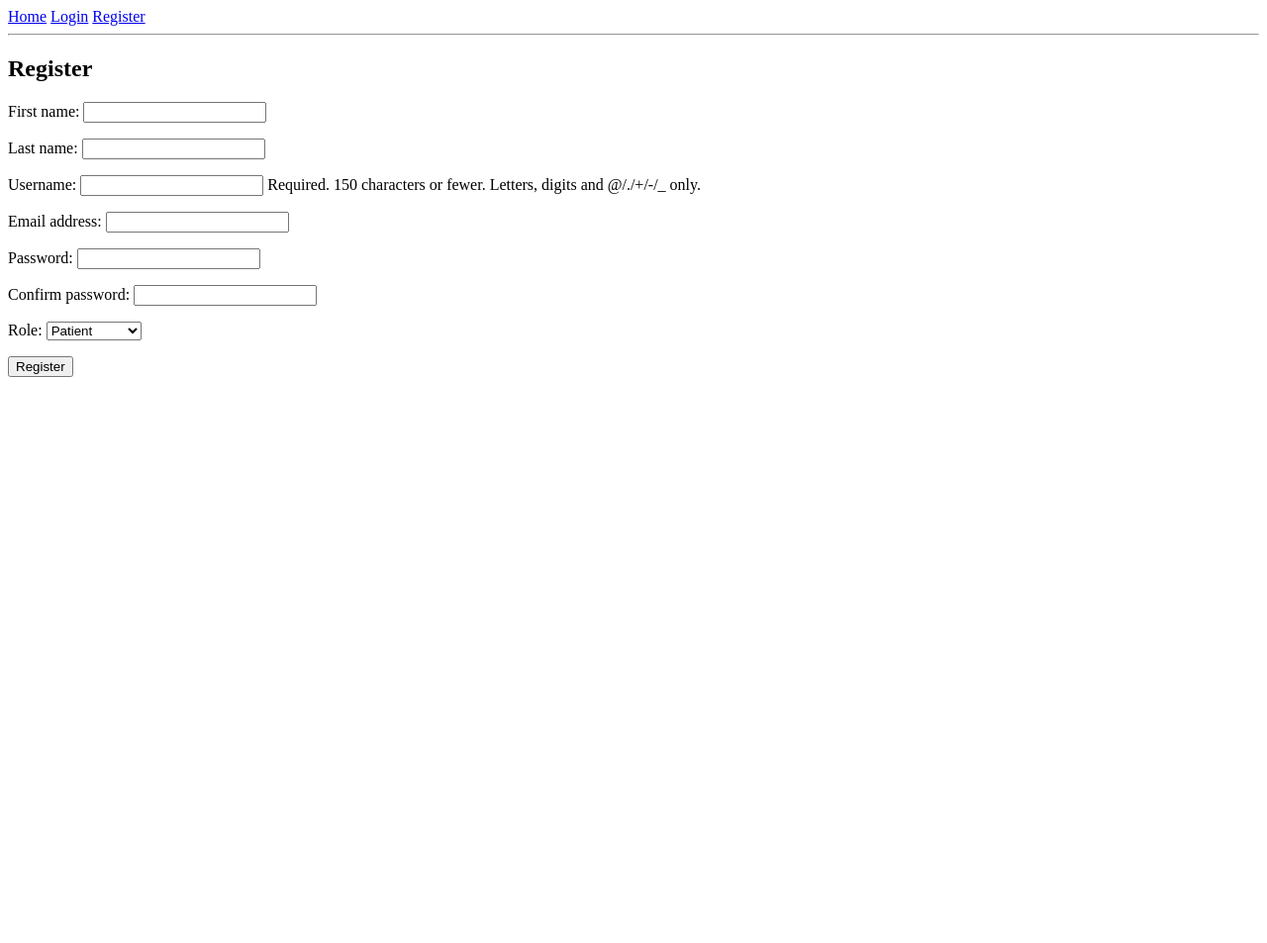
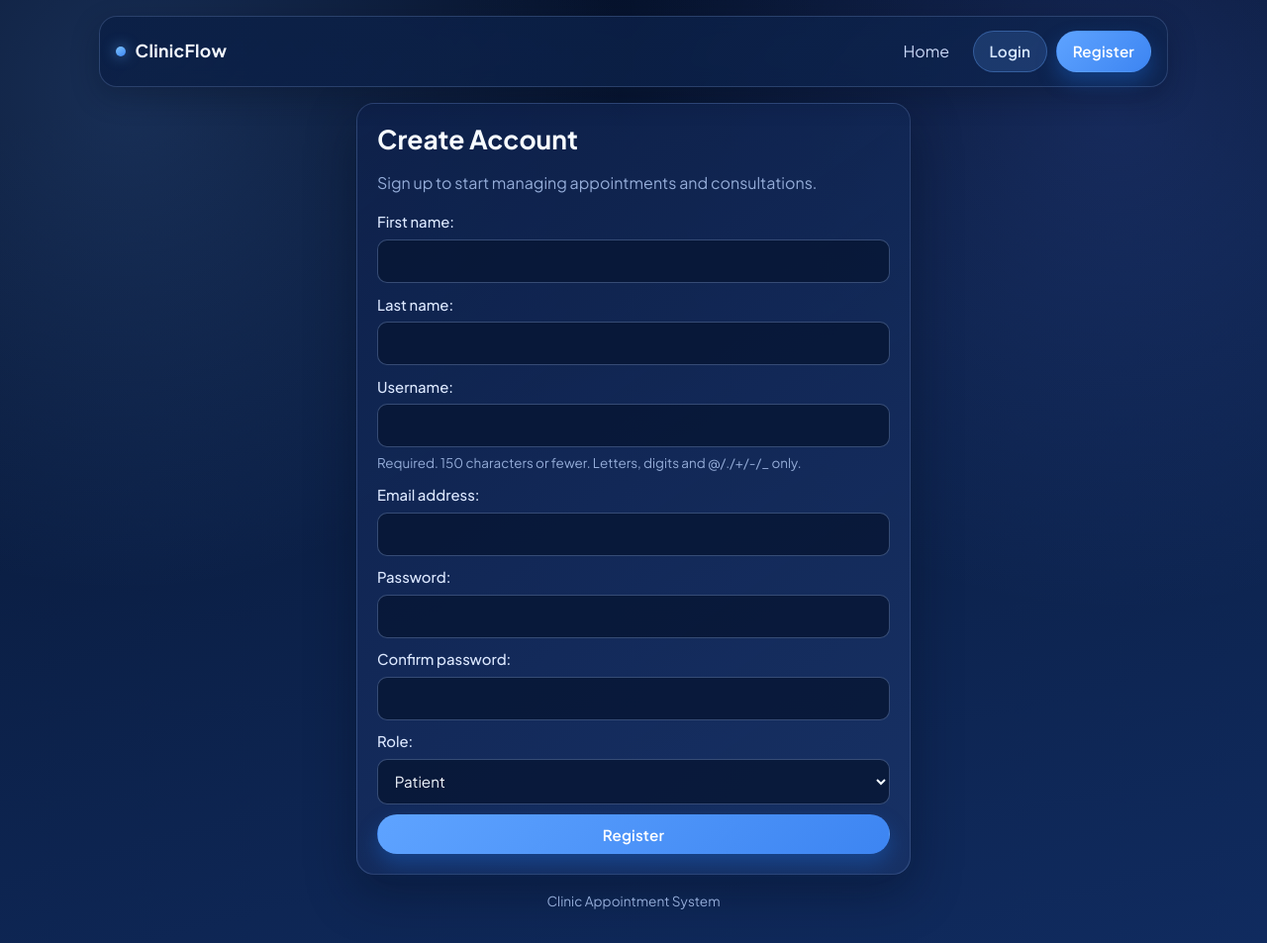
Before and after one commit to K-Sultan/Pharma, a Django app: page /accounts/register/ in a window 1280 px wide. Shown: the whole page at 99% size. Before the commit the page ends 381 px from the top, so only its background shows below. Run offline with Django 5.2, Linux system fonts and the light colour scheme.

Commit message:
Enhance UI and functionality across templates; add CSS styles for improved layout and design

```diff
--- /dev/null
+++ b/static/css/main.css
@@ -0,0 +1,336 @@
+@import url('https://fonts.googleapis.com/css2?family=Plus+Jakarta+Sans:wght@400;500;600;700&display=swap');
+
+:root {
+    --bg-0: #06122b;
+    --bg-1: #0b1f45;
+    --bg-2: #102b5f;
+    --surface-0: rgba(14, 33, 75, 0.86);
+    --surface-1: rgba(24, 50, 102, 0.92);
+    --surface-2: rgba(35, 68, 131, 0.9);
+    --text-0: #f4f8ff;
+    --text-1: #cad8f7;
+    --text-2: #94acd8;
+    --line: rgba(138, 168, 224, 0.24);
+    --accent: #5ea3ff;
+    --accent-strong: #3d85f2;
+    --accent-soft: rgba(94, 163, 255, 0.18);
+    --success: #3cc9a7;
+    --warning: #f9bd52;
+    --danger: #f05f79;
+    --shadow-lg: 0 18px 50px rgba(4, 12, 29, 0.4);
+    --shadow-md: 0 10px 28px rgba(5, 14, 34, 0.32);
+    --radius-lg: 18px;
+    --radius-md: 12px;
+    --radius-sm: 10px;
+}
+
+* {
+    box-sizing: border-box;
+}
+
+html,
+body {
+    margin: 0;
+    min-height: 100%;
+}
+
+body {
+    font-family: 'Plus Jakarta Sans', sans-serif;
+    color: var(--text-0);
+    background:
+        radial-gradient(circle at 10% 10%, rgba(95, 160, 255, 0.2), transparent 35%),
+        radial-gradient(circle at 88% 12%, rgba(90, 124, 255, 0.16), transparent 36%),
+        linear-gradient(165deg, var(--bg-0) 10%, var(--bg-1) 45%, var(--bg-2) 100%);
+    line-height: 1.55;
+}
+
+.page-shell {
+    width: min(1080px, calc(100% - 2rem));
+    margin: 1rem auto 2rem;
+}
+
+.top-nav {
+    display: flex;
+    justify-content: space-between;
+    align-items: center;
+    gap: 1rem;
+    flex-wrap: wrap;
+    padding: 0.85rem 1rem;
+    border: 1px solid var(--line);
+    border-radius: var(--radius-lg);
+    background: linear-gradient(130deg, rgba(11, 31, 69, 0.88), rgba(13, 36, 79, 0.72));
+    backdrop-filter: blur(10px);
+    box-shadow: var(--shadow-md);
+}
+
+.brand-wrap {
+    display: inline-flex;
+    align-items: center;
+    gap: 0.6rem;
+}
+
+.brand-dot {
+    width: 10px;
+    height: 10px;
+    border-radius: 50%;
+    background: linear-gradient(145deg, #7dc4ff, #3d85f2);
+    box-shadow: 0 0 14px rgba(93, 164, 255, 0.7);
+}
+
+.brand-link {
+    font-weight: 700;
+    font-size: 1.1rem;
+    text-decoration: none;
+    color: var(--text-0);
+    letter-spacing: 0.3px;
+}
+
+.nav-links {
+    display: flex;
+    align-items: center;
+    gap: 0.55rem;
+    flex-wrap: wrap;
+}
+
+.nav-link {
+    color: var(--text-1);
+    text-decoration: none;
+    border-radius: var(--radius-sm);
+    padding: 0.5rem 0.85rem;
+    border: 1px solid transparent;
+    transition: all 0.2s ease;
+}
+
+.nav-link:hover {
+    color: var(--text-0);
+    background: rgba(255, 255, 255, 0.04);
+    border-color: var(--line);
+}
+
+.content-wrap {
+    margin-top: 1rem;
+}
+
+.messages {
+    display: grid;
+    gap: 0.6rem;
+    margin-bottom: 1rem;
+}
+
+.alert {
+    margin: 0;
+    padding: 0.8rem 1rem;
+    border-radius: var(--radius-md);
+    border: 1px solid transparent;
+    font-weight: 500;
+}
+
+.alert-success {
+    background: rgba(60, 201, 167, 0.14);
+    border-color: rgba(60, 201, 167, 0.45);
+}
+
+.alert-warning {
+    background: rgba(249, 189, 82, 0.15);
+    border-color: rgba(249, 189, 82, 0.42);
+}
+
+.alert-error {
+    background: rgba(240, 95, 121, 0.15);
+    border-color: rgba(240, 95, 121, 0.44);
+}
+
+.alert-info {
+    background: rgba(94, 163, 255, 0.16);
+    border-color: rgba(94, 163, 255, 0.5);
+}
+
+.hero-card,
+.form-card,
+.panel-card {
+    border-radius: var(--radius-lg);
+    border: 1px solid var(--line);
+    background: linear-gradient(145deg, var(--surface-0), var(--surface-1));
+    box-shadow: var(--shadow-lg);
+    padding: 1.25rem;
+}
+
+.kicker {
+    margin: 0 0 0.2rem;
+    font-size: 0.78rem;
+    text-transform: uppercase;
+    letter-spacing: 0.15em;
+    color: #8db9ff;
+}
+
+h1,
+h2,
+h3 {
+    margin-top: 0;
+    color: #f7fbff;
+    line-height: 1.2;
+}
+
+h1 {
+    font-size: clamp(1.55rem, 4vw, 2.1rem);
+    margin-bottom: 0.75rem;
+}
+
+h2 {
+    font-size: clamp(1.25rem, 3vw, 1.65rem);
+    margin-bottom: 0.6rem;
+}
+
+p {
+    color: var(--text-1);
+}
+
+.muted {
+    color: var(--text-2);
+}
+
+.narrow {
+    max-width: 560px;
+    margin-inline: auto;
+}
+
+.action-row {
+    margin-top: 1rem;
+    display: flex;
+    gap: 0.65rem;
+    flex-wrap: wrap;
+}
+
+.btn {
+    display: inline-flex;
+    align-items: center;
+    justify-content: center;
+    gap: 0.35rem;
+    min-height: 40px;
+    border-radius: 999px;
+    border: 1px solid transparent;
+    padding: 0.54rem 1rem;
+    font-weight: 600;
+    font-size: 0.95rem;
+    letter-spacing: 0.01em;
+    text-decoration: none;
+    cursor: pointer;
+    transition: transform 0.18s ease, box-shadow 0.18s ease, background-color 0.18s ease, border-color 0.18s ease;
+}
+
+.btn:hover {
+    transform: translateY(-1px);
+}
+
+.btn:active {
+    transform: translateY(0);
+}
+
+.btn-primary {
+    color: #ffffff;
+    background: linear-gradient(135deg, var(--accent), var(--accent-strong));
+    box-shadow: 0 10px 20px rgba(27, 99, 199, 0.42);
+}
+
+.btn-primary:hover {
+    box-shadow: 0 13px 23px rgba(27, 99, 199, 0.56);
+}
+
+.btn-soft {
+    color: #d7e8ff;
+    background: var(--accent-soft);
+    border-color: rgba(104, 168, 255, 0.34);
+}
+
+.btn-soft:hover {
+    background: rgba(94, 163, 255, 0.25);
+}
+
+button.btn {
+    font-family: inherit;
+}
+
+.stack-form {
+    display: grid;
+    gap: 0.65rem;
+}
+
+label {
+    font-size: 0.93rem;
+    color: #dce8ff;
+    font-weight: 500;
+}
+
+input,
+select,
+textarea {
+    width: 100%;
+    border: 1px solid rgba(142, 172, 230, 0.35);
+    background: rgba(8, 23, 53, 0.85);
+    color: #f3f8ff;
+    border-radius: var(--radius-sm);
+    padding: 0.72rem 0.8rem;
+    font-family: inherit;
+    font-size: 0.95rem;
+    outline: none;
+    transition: border-color 0.2s ease, box-shadow 0.2s ease, background-color 0.2s ease;
+}
+
+input:focus,
+select:focus,
+textarea:focus {
+    border-color: rgba(120, 184, 255, 0.75);
+    box-shadow: 0 0 0 3px rgba(94, 163, 255, 0.2);
+    background: rgba(7, 24, 58, 0.96);
+}
+
+.django-form p {
+    margin: 0;
+    display: grid;
+    gap: 0.35rem;
+}
+
+.django-form ul.errorlist {
+    margin: 0;
+    padding-left: 1rem;
+    color: #ff9eb1;
+    font-size: 0.88rem;
+}
+
+.helptext {
+    font-size: 0.84rem;
+    color: var(--text-2);
+}
+
+.site-footer {
+    margin-top: 1rem;
+    text-align: center;
+    color: var(--text-2);
+    font-size: 0.85rem;
+}
+
+@media (max-width: 760px) {
+    .page-shell {
+        width: min(1080px, calc(100% - 1rem));
+        margin-top: 0.5rem;
+    }
+
+    .top-nav {
+        padding: 0.8rem;
+    }
+
+    .hero-card,
+    .form-card,
+    .panel-card {
+        padding: 1rem;
+    }
+
+    .btn {
+        width: 100%;
+    }
+
+    .action-row {
+        display: grid;
+        grid-template-columns: 1fr;
+    }
+}
--- a/templates/accounts/register.html
+++ b/templates/accounts/register.html
@@ -3,11 +3,14 @@
 {% block title %}Register{% endblock %}
 
 {% block content %}
-<h2>Register</h2>
+<section class="form-card narrow">
+    <h2>Create Account</h2>
+    <p class="muted">Sign up to start managing appointments and consultations.</p>
 
-<form method="POST">
-    {% csrf_token %}
-    {{ form.as_p }}
-    <button type="submit">Register</button>
-</form>
+    <form method="POST" class="stack-form django-form">
+        {% csrf_token %}
+        {{ form.as_p }}
+        <button class="btn btn-primary" type="submit">Register</button>
+    </form>
+</section>
 {% endblock %}
--- a/templates/base.html
+++ b/templates/base.html
@@ -4,28 +4,42 @@
     <meta charset="UTF-8">
     <meta name="viewport" content="width=device-width, initial-scale=1.0">
     <title>{% block title %}Clinic System{% endblock %}</title>
+    {% load static %}
+    <link rel="stylesheet" href="{% static 'css/main.css' %}">
 </head>
 <body>
-    <nav>
-        <a href="/">Home</a>
+    <div class="page-shell">
+        <nav class="top-nav">
+            <div class="brand-wrap">
+                <span class="brand-dot"></span>
+                <a class="brand-link" href="/">ClinicFlow</a>
+            </div>
 
+            <div class="nav-links">
+                <a class="nav-link" href="/">Home</a>
                 {% if user.is_authenticated %}
-            <a href="{% url 'dashboard_redirect' %}">Dashboard</a>
-            <a href="{% url 'logout' %}">Logout</a>
+                    <a class="nav-link" href="{% url 'dashboard_redirect' %}">Dashboard</a>
+                    <a class="btn btn-soft" href="{% url 'logout' %}">Logout</a>
                 {% else %}
-            <a href="{% url 'login' %}">Login</a>
-            <a href="{% url 'register' %}">Register</a>
+                    <a class="btn btn-soft" href="{% url 'login' %}">Login</a>
+                    <a class="btn btn-primary" href="{% url 'register' %}">Register</a>
                 {% endif %}
+            </div>
         </nav>
 
-    <hr>
-
+        <main class="content-wrap">
             {% if messages %}
+                <section class="messages" aria-label="System messages">
                     {% for message in messages %}
-            <p>{{ message }}</p>
+                        <p class="alert alert-{{ message.tags|default:'info' }}">{{ message }}</p>
                     {% endfor %}
+                </section>
             {% endif %}
 
             {% block content %}{% endblock %}
+        </main>
+
+        <footer class="site-footer">Clinic Appointment System</footer>
+    </div>
 </body>
 </html>
```
Also changed, not shown: templates/accounts/login.html (+12 -9 lines), templates/core/home.html (+14 -2 lines), templates/dashboard/admin_dashboard.html (+14 -0 lines), templates/dashboard/doctor_dashboard.html (+14 -0 lines), templates/dashboard/patient_dashboard.html (+8 -2 lines), templates/dashboard/receptionist_dashboard.html (+14 -0 lines). Lines whose indentation alone changed are shown as unchanged.
